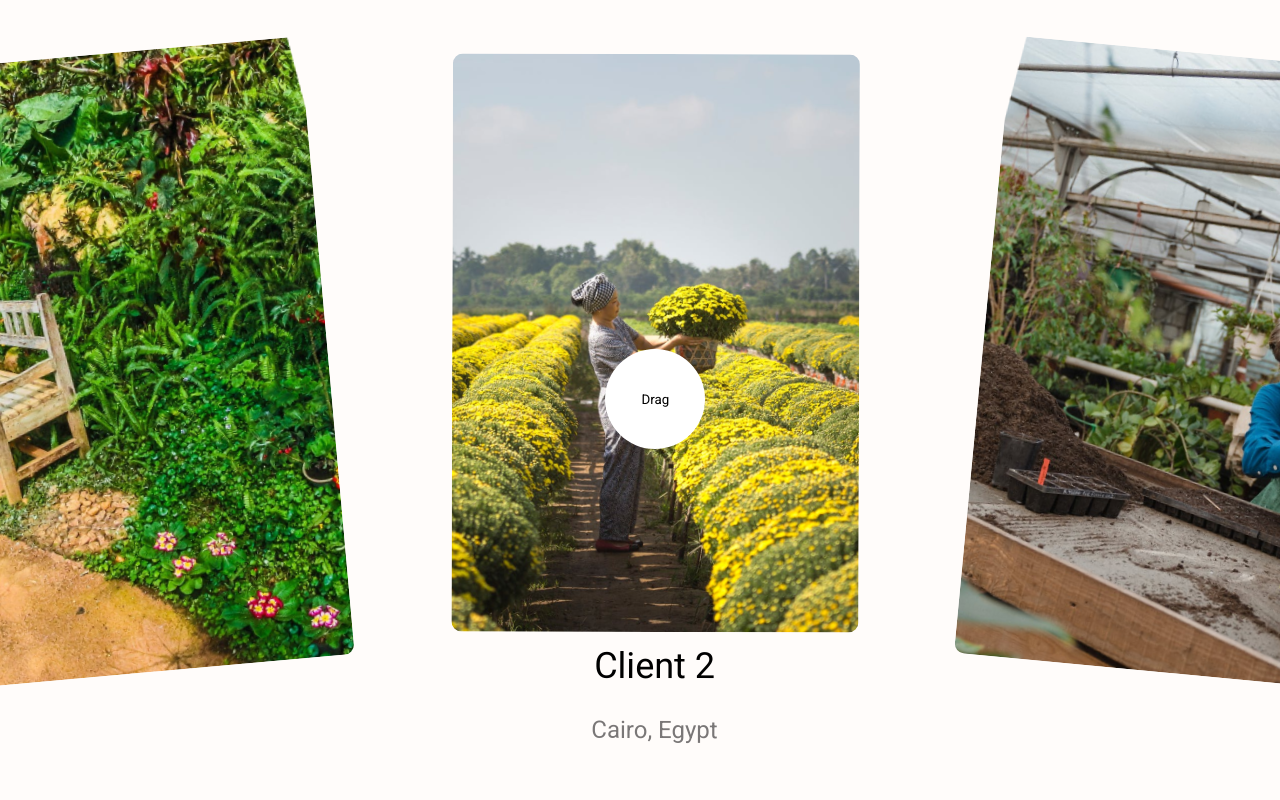
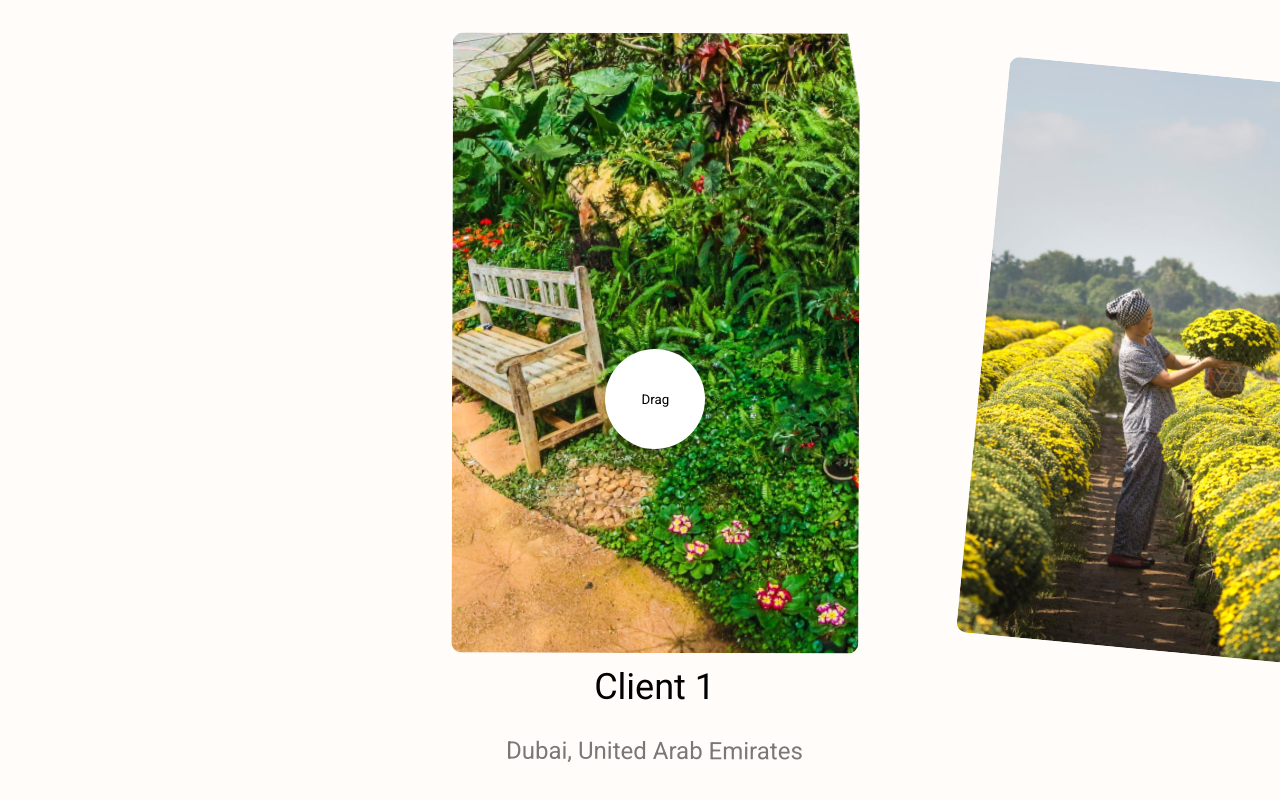
Before and after one commit to MaryamFarrag/TenTwenty, a React app: page / in a window 1280 px wide. Shown: the part 1237-2037 px from the top of the page. Built offline with nearby package versions, Linux system fonts and the light colour scheme.

Commit message:
added empty slide

```diff
--- a/components/ProductsSliderComponent/ProductSliderComponent.js
+++ b/components/ProductsSliderComponent/ProductSliderComponent.js
@@ -106,6 +106,9 @@ const ProductSlider = ({clients}) => {
                 onMouseUp={handleMouseUp}
             >
                 <div className="slider-inner">
+                <div className="slide">
+                          {/* empty slide */}
+                        </div>
                     {clients.map((client, i) => (
                         <div className="slide" key={i}>
                             <img
@@ -116,8 +119,8 @@ const ProductSlider = ({clients}) => {
                             />
                             <button className={`drag-btn ${isDragging?"hide":""}`}>Drag</button>
 
-                            <h3>{clients[index]?.title}</h3>
-                            <p>{clients[index]?.location}</p>
+                            <h3>{client.title}</h3>
+                            <p>{client.location}</p>
                         </div>
                     ))}
                 </div>
--- a/src/Home/HomeScreen.jsx
+++ b/src/Home/HomeScreen.jsx
@@ -30,8 +30,8 @@ export default function HomeScreen() {
 
     return (
         <React.Fragment>
-            {mainSliderItems.map((item)=>(
-                <link rel="preload" as="image" href={item.image} />
+            {mainSliderItems.map((item,i)=>(
+                <link key={i} rel="preload" as="image" href={item.image} />
             ))}
             <HeaderComponent />
             <MainSlider items={mainSliderItems}/>
```
